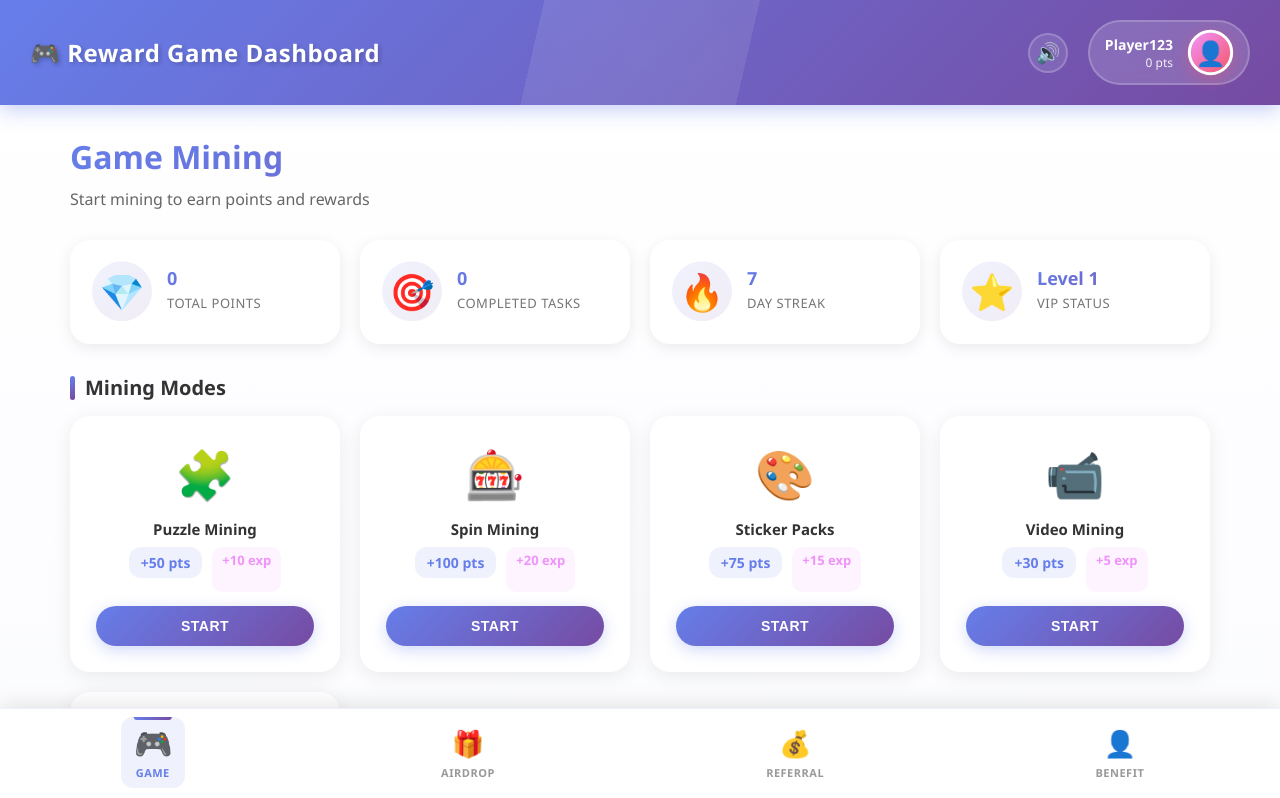
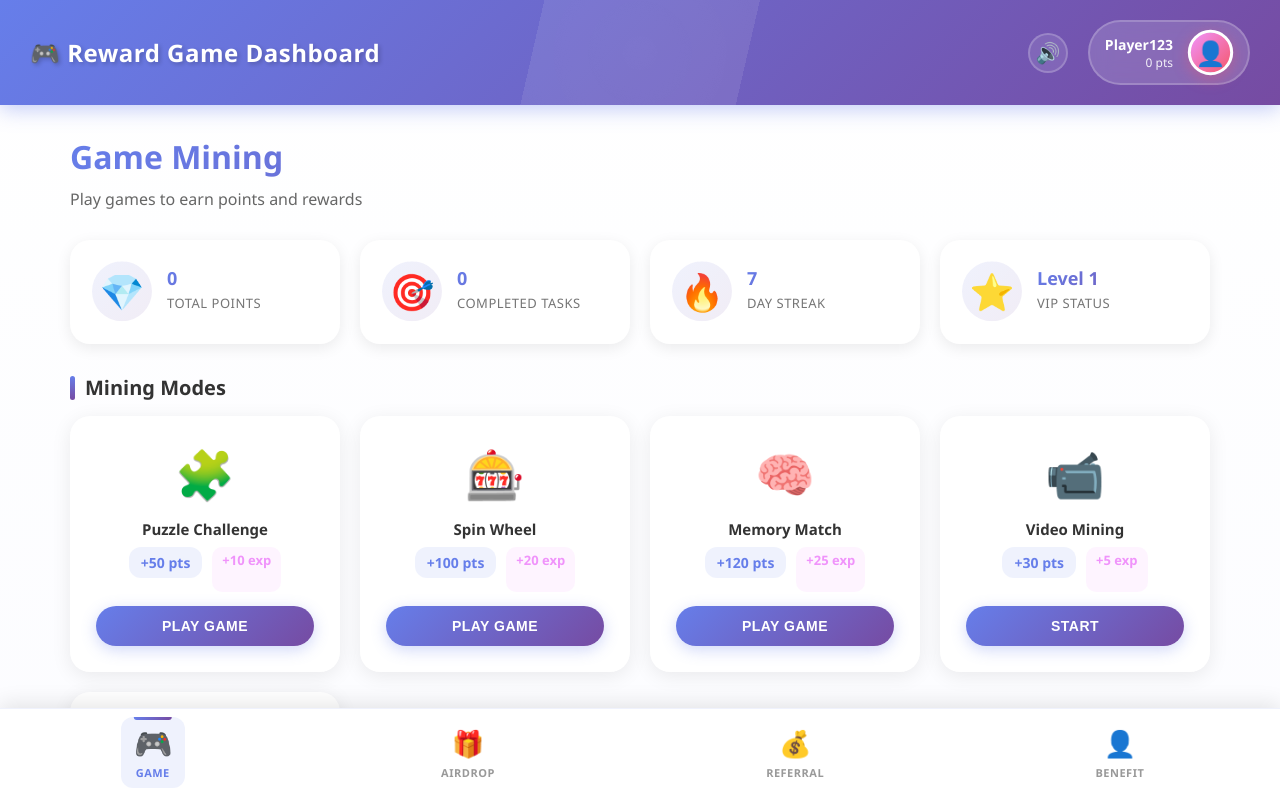
Before and after one commit to Gbothemy/ward, a React app: page / in a window 1280 px wide. Shown: the top 798 px of the page. Built offline with nearby package versions, Linux system fonts and the light colour scheme; sample sign-in values are in the browser's storage; the HTML template or start-up script is replaced by a standard one.

Commit message:
Add playable games back (Puzzle, Spin, Memory) and reorganize navigation structure

```diff
--- a/src/components/Layout.js
+++ b/src/components/Layout.js
@@ -128,17 +128,12 @@ function Layout({ children, user, notifications = [], onLogout }) {
                 <Link to="/" onClick={() => setMenuOpen(false)}>🎮 Game Mining</Link>
                 <Link to="/airdrop" onClick={() => setMenuOpen(false)}>🎁 Airdrop</Link>
                 <Link to="/referral" onClick={() => setMenuOpen(false)}>💰 Referral</Link>
-                <Link to="/benefit" onClick={() => setMenuOpen(false)}>👤 Benefit</Link>
+                <Link to="/leaderboard" onClick={() => setMenuOpen(false)}>🏆 Leaderboard</Link>
                 <Link to="/conversion" onClick={() => setMenuOpen(false)}>🔄 Convert & Withdraw</Link>
                 <div className="nav-divider"></div>
-                <Link to="/" onClick={() => setMenuOpen(false)}>🧩 Puzzle Mining</Link>
-                <Link to="/" onClick={() => setMenuOpen(false)}>📹 Video Mining</Link>
-                <Link to="/" onClick={() => setMenuOpen(false)}>🎯 Mini-Game Mining</Link>
-                <Link to="/" onClick={() => setMenuOpen(false)}>🎰 Spin Mining</Link>
+                <Link to="/benefit" onClick={() => setMenuOpen(false)}>👤 Profile & Benefits</Link>
+                <Link to="/admin" onClick={() => setMenuOpen(false)}>🛡️ Admin Panel</Link>
                 <div className="nav-divider"></div>
-                <Link to="/leaderboard" onClick={() => setMenuOpen(false)}>🏆 Leaderboard</Link>
-                <Link to="/admin" onClick={() => setMenuOpen(false)}>🛡️ Admin Panel</Link>
-                <Link to="/" onClick={() => setMenuOpen(false)}>⚙️ Settings</Link>
                 <button onClick={() => { onLogout(); setMenuOpen(false); }} className="menu-logout-btn">
                   🚪 Logout
                 </button>
--- a/src/pages/GamePage.js
+++ b/src/pages/GamePage.js
@@ -1,17 +1,21 @@
 import React, { useState, useEffect } from 'react';
 import Achievements from '../components/Achievements';
+import PuzzleGame from '../games/PuzzleGame';
+import SpinWheelGame from '../games/SpinWheelGame';
+import MemoryGame from '../games/MemoryGame';
 import './GamePage.css';
 
 function GamePage({ user, updateUser, addNotification }) {
   const [mining, setMining] = useState({});
   const [cooldowns, setCooldowns] = useState({});
+  const [activeGame, setActiveGame] = useState(null);
 
   const miningModes = [
-    { id: 'puzzle', name: 'Puzzle Mining', icon: '🧩', reward: 50, duration: 2000, cooldown: 30000, expReward: 10 },
-    { id: 'spin', name: 'Spin Mining', icon: '🎰', reward: 100, duration: 3000, cooldown: 60000, expReward: 20 },
-    { id: 'sticker', name: 'Sticker Packs', icon: '🎨', reward: 75, duration: 2500, cooldown: 45000, expReward: 15 },
-    { id: 'video', name: 'Video Mining', icon: '📹', reward: 30, duration: 1500, cooldown: 20000, expReward: 5 },
-    { id: 'mini', name: 'Mini-Game', icon: '🎯', reward: 120, duration: 4000, cooldown: 90000, expReward: 25 }
+    { id: 'puzzle', name: 'Puzzle Challenge', icon: '🧩', reward: 50, duration: 2000, cooldown: 30000, expReward: 10, hasGame: true, gameType: 'puzzle' },
+    { id: 'spin', name: 'Spin Wheel', icon: '🎰', reward: 100, duration: 3000, cooldown: 60000, expReward: 20, hasGame: true, gameType: 'spin' },
+    { id: 'memory', name: 'Memory Match', icon: '🧠', reward: 120, duration: 2500, cooldown: 45000, expReward: 25, hasGame: true, gameType: 'memory' },
+    { id: 'video', name: 'Video Mining', icon: '📹', reward: 30, duration: 1500, cooldown: 20000, expReward: 5, hasGame: false },
+    { id: 'sticker', name: 'Sticker Packs', icon: '🎨', reward: 75, duration: 4000, cooldown: 90000, expReward: 15, hasGame: false }
   ];
 
   useEffect(() => {
@@ -61,11 +65,23 @@ function GamePage({ user, updateUser, addNotification }) {
   const startMining = (mode) => {
     if (mining[mode.id] || cooldowns[mode.id]) return;
 
+    // If it's a game, open the game modal
+    if (mode.hasGame) {
+      setActiveGame(mode.gameType);
+      return;
+    }
+
+    // Otherwise, do auto-mining
     setMining({ ...mining, [mode.id]: true });
     addNotification(`Started ${mode.name}!`, 'info');
 
     setTimeout(() => {
-      const newPoints = user.points + mode.reward;
+      completeMining(mode, mode.reward);
+    }, mode.duration);
+  };
+
+  const completeMining = (mode, earnedPoints) => {
+    const newPoints = user.points + earnedPoints;
     const newExp = user.exp + mode.expReward;
     const newCompletedTasks = user.completedTasks + 1;
 
@@ -88,8 +104,15 @@ function GamePage({ user, updateUser, addNotification }) {
     setMining({ ...mining, [mode.id]: false });
     const newCooldowns = { ...cooldowns, [mode.id]: Date.now() + mode.cooldown };
     setCooldowns(newCooldowns);
-      addNotification(`+${mode.reward} points earned!`, 'success');
-    }, mode.duration);
+    addNotification(`+${earnedPoints} points earned!`, 'success');
+  };
+
+  const handleGameComplete = (won, points) => {
+    const mode = miningModes.find(m => m.gameType === activeGame);
+    if (mode) {
+      completeMining(mode, points);
+    }
+    setActiveGame(null);
   };
 
   const getCooldownTime = (modeId) => {
@@ -102,7 +125,7 @@ function GamePage({ user, updateUser, addNotification }) {
     <div className="game-page">
       <div className="page-header">
         <h1 className="page-title">Game Mining</h1>
-        <p className="page-subtitle">Start mining to earn points and rewards</p>
+        <p className="page-subtitle">Play games to earn points and rewards</p>
       </div>
 
       <div className="stats-grid">
@@ -156,7 +179,7 @@ function GamePage({ user, updateUser, addNotification }) {
                 onClick={() => startMining(mode)}
                 disabled={isMining || isOnCooldown}
               >
-                {isMining ? 'Mining...' : isOnCooldown ? `${cooldownTime}s` : 'Start'}
+                {isMining ? 'Mining...' : isOnCooldown ? `${cooldownTime}s` : mode.hasGame ? 'Play Game' : 'Start'}
               </button>
               {isMining && (
                 <div className="progress-bar">
@@ -174,6 +197,28 @@ function GamePage({ user, updateUser, addNotification }) {
       </div>
 
       <Achievements user={user} />
+
+      {/* Game Modals */}
+      {activeGame === 'puzzle' && (
+        <PuzzleGame
+          onComplete={handleGameComplete}
+          onClose={() => setActiveGame(null)}
+        />
+      )}
+
+      {activeGame === 'spin' && (
+        <SpinWheelGame
+          onComplete={handleGameComplete}
+          onClose={() => setActiveGame(null)}
+        />
+      )}
+
+      {activeGame === 'memory' && (
+        <MemoryGame
+          onComplete={handleGameComplete}
+          onClose={() => setActiveGame(null)}
+        />
+      )}
     </div>
   );
 }
```
Lines whose indentation alone changed are shown as unchanged.
